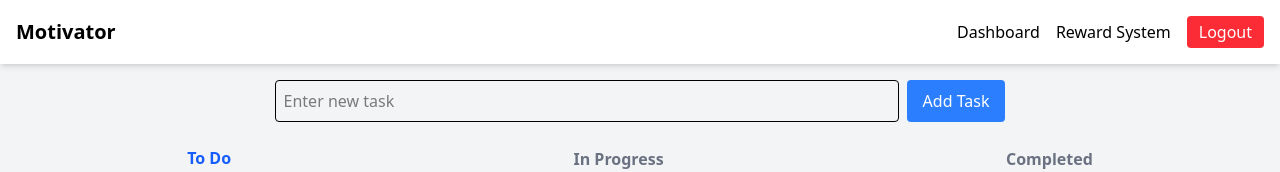
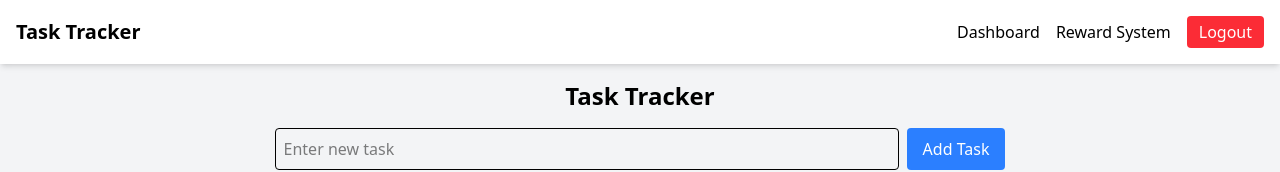
Before and after one commit to prathvihan108/task-tracker, a React (Vite) app in the folder client/: page /dashboard in a window 1280 px wide. Shown: the top 172 px of the page. Built offline with nearby package versions, Linux system fonts and the light colour scheme; no server answers.

Commit message:
test for title

```diff
--- a/client/src/components/Header.jsx
+++ b/client/src/components/Header.jsx
@@ -10,7 +10,7 @@ export default function Header() {
 
 	return (
 		<header className="flex justify-between items-center p-4 bg-white shadow-md">
-			<h1 className="text-xl font-bold">Motivator</h1>
+			<h1 className="text-xl font-bold">Task Tracker</h1>
 			<nav className="space-x-4">
 				<NavLink to="/dashboard" className="hover:text-blue-500">
 					Dashboard
--- a/client/src/pages/Dashboard.jsx
+++ b/client/src/pages/Dashboard.jsx
@@ -46,6 +46,9 @@ export default function Dashboard() {
 	return (
 		<div className="p-4 space-y-4">
 			{/* Create Task Input */}
+			<h2 className="flex justify-center m-aut text-2xl font-bold">
+				Task Tracker
+			</h2>
 			<div className="flex justify-center mb-4">
 				<input
 					type="text"
```
Also changed, not shown: 1 other file (tests, documents, lock files or other folders).
